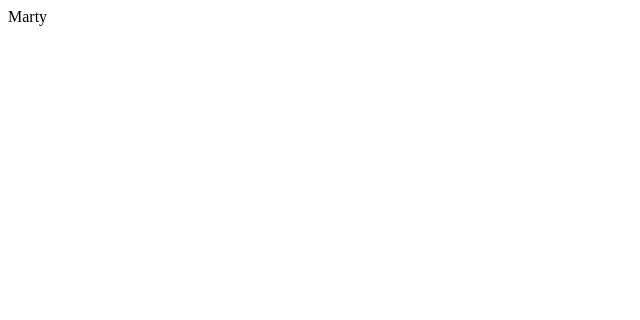
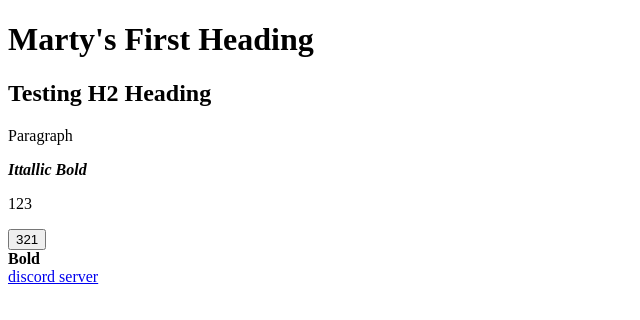
Before and after one commit to MartynOrchard1/Frontend, a plain HTML site: page index.html in a window 1280 px wide. Shown: the whole page, without its empty margins (0-640 px from the left). Drawn offline with Linux system fonts and the light colour scheme.

Commit message:
Testing different Html functions e.g <button> <a> <b> <p> <div> etc

```diff
--- a/index.html
+++ b/index.html
@@ -7,6 +7,16 @@
     <title>Test</title>
 </head>
 <body>
-    Marty
+    <h1>Marty's First Heading</h1>
+    <h2>Testing H2 Heading</h2>
+    <p>Paragraph</p>
+    <p><i><b>Ittallic Bold</b></i></p>
+    <p>123</p>
+
+    <button>321</button>
+    <div>
+        <b>Bold</b>
+        </div>
+        <a href="https://discord.gg/frontend" target="_blank">discord server</a>
 </body>
 </html>
```
Also changed, not shown: dashboard.html (added).
